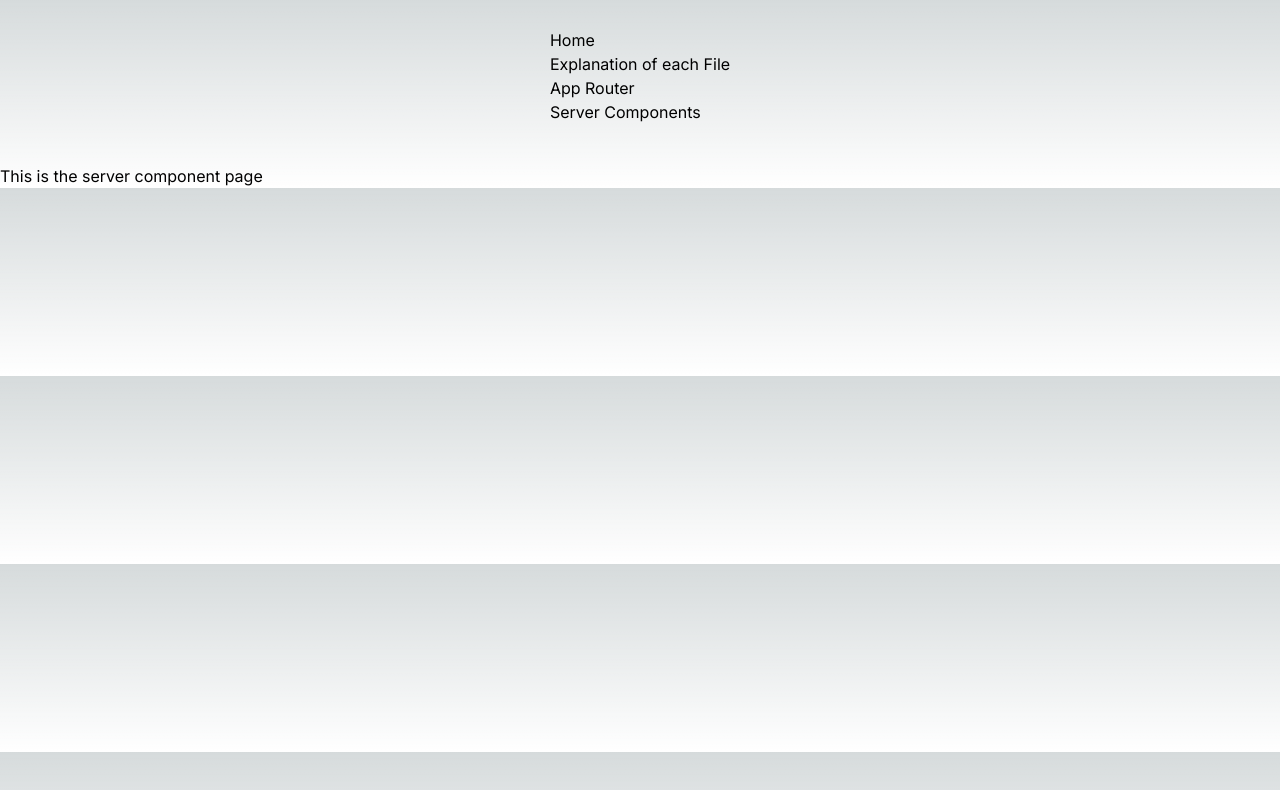
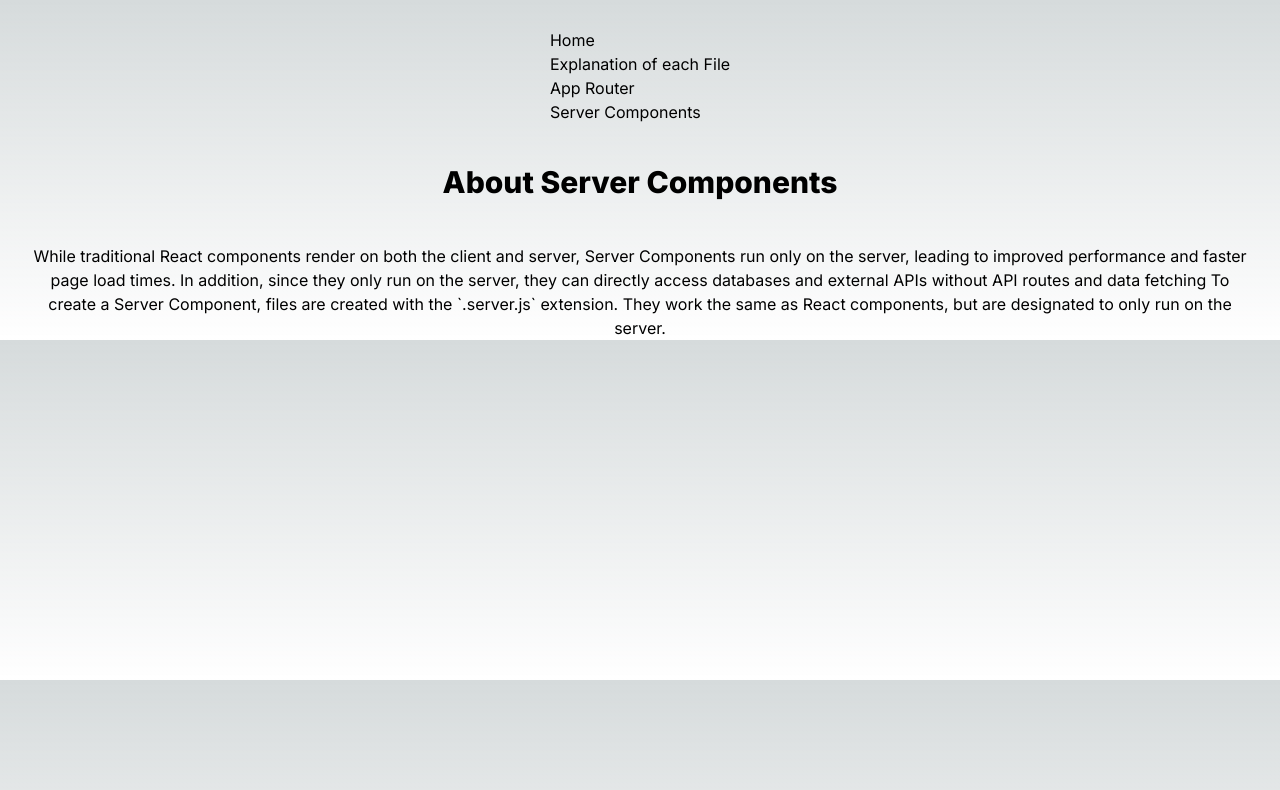
Before and after one commit to kwcreech/TechXMark2, a Next.js app: page /servercomponent in a window 1280 px wide. Shown: the top 790 px of the page. Built offline with nearby package versions, Linux system fonts and the light colour scheme.

Commit message:
finished server component page

```diff
--- a/src/app/servercomponent/page.js
+++ b/src/app/servercomponent/page.js
@@ -1,7 +1,12 @@
 export default function ServerComponent() {
     return (
-        <div>
-            <h1>This is the server component page</h1>
+        <div className="ml-7 mr-7">
+            <h1 className="text-center text-3xl font-extrabold mb-11">About Server Components</h1>
+            <p className="text-center">
+                While traditional React components render on both the client and server, Server Components run only on the server, leading to improved performance
+                and faster page load times. In addition, since they only run on the server, they can directly access databases and external APIs without API routes and data fetching
+                To create a Server Component, files are created with the `.server.js` extension. They work the same as React components, but are designated to only run on the server.
+            </p>
         </div>
     )
 }
```
